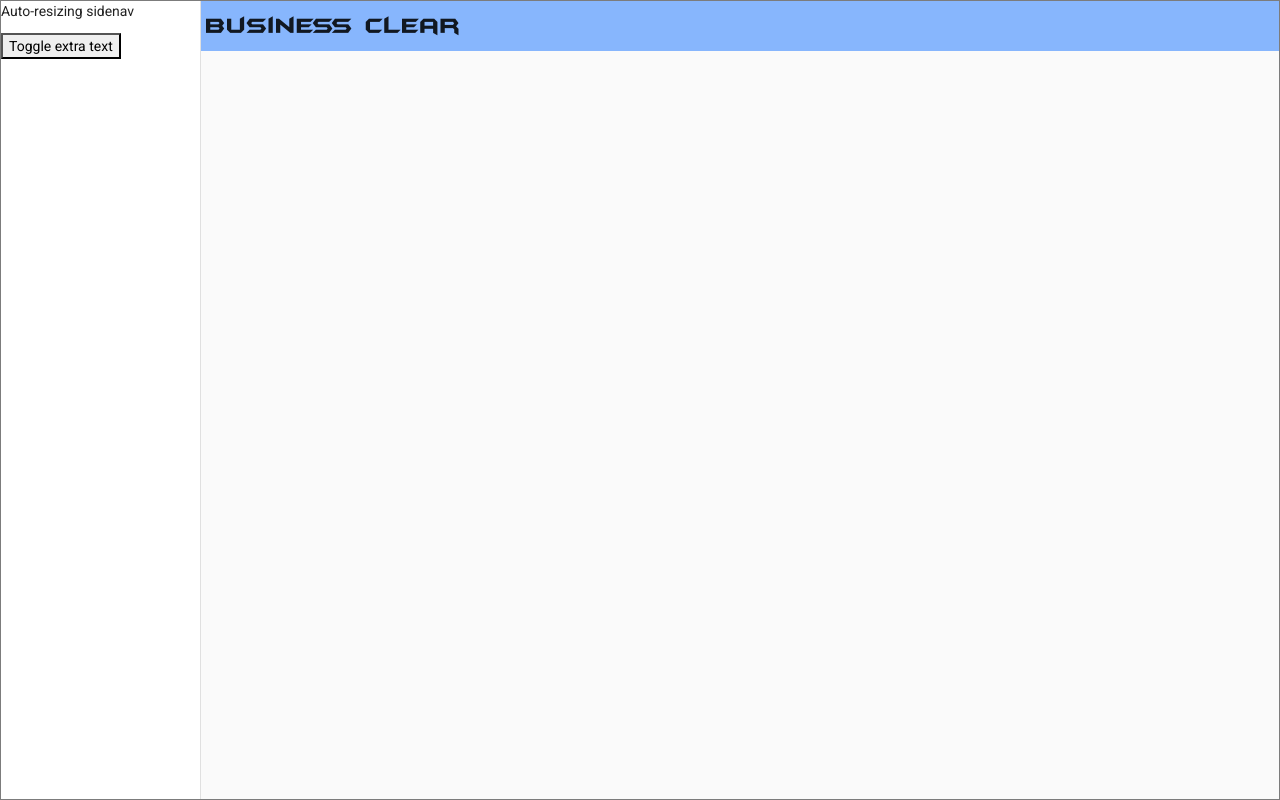
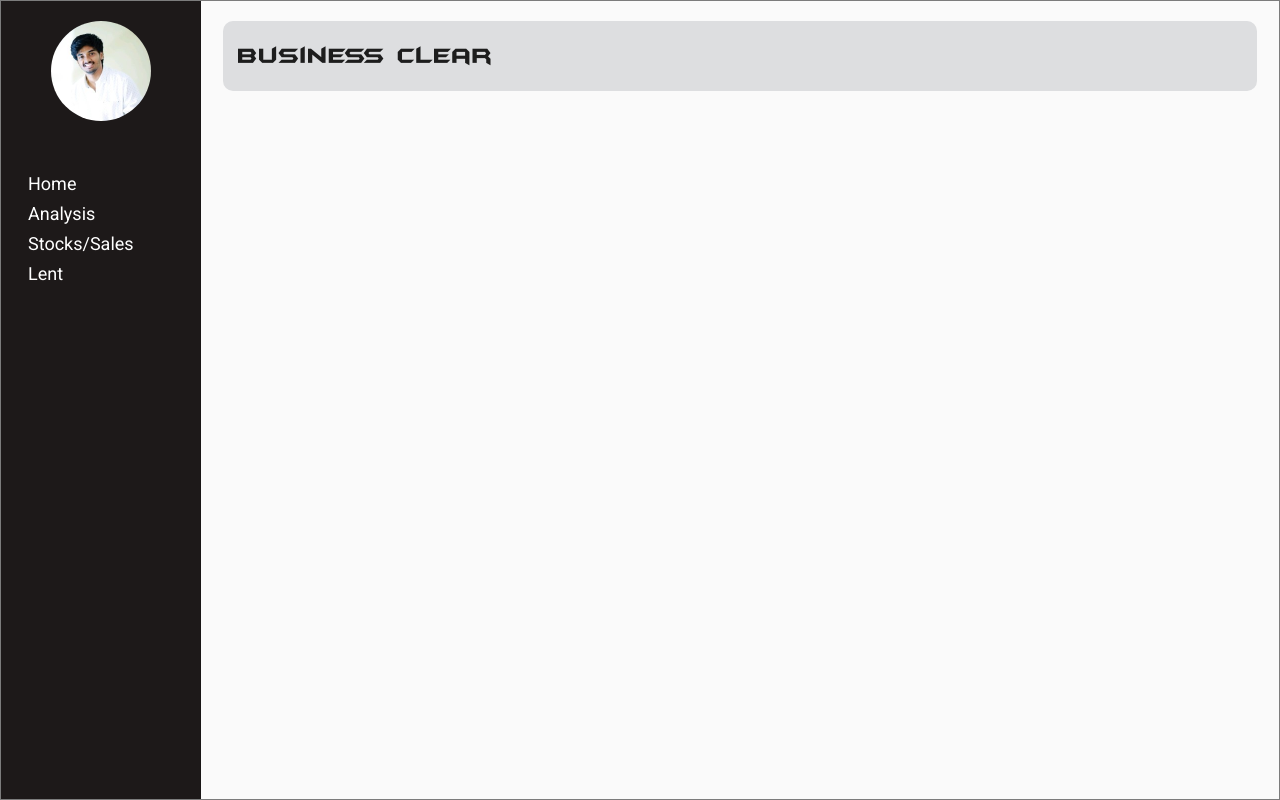
Before and after one commit to sanjeevseemakurthi/BusinessClear-FE, an Angular app: page /dashbord in a window 1280 px wide. Built offline with nearby package versions, Linux system fonts and the light colour scheme.

Commit message:
nav bar changes

```diff
--- a/src/app/dashbord/sidenav/sidenav.component.html
+++ b/src/app/dashbord/sidenav/sidenav.component.html
@@ -1,10 +1,25 @@
 <mat-drawer-container class="example-container" autosize>
     <mat-drawer [opened] = "sidenavtoggle || islargescreen" class="example-sidenav" mode="side">
-      <p>Auto-resizing sidenav</p>
-      <p *ngIf="showFiller">Lorem, ipsum dolor sit amet consectetur.</p>
-      <button (click)="showFiller = !showFiller" mat-raised-button>
-        Toggle extra text
-      </button>
+      <div class="container-fluid">
+        <div class="row">
+          <div class="col image-space">
+            <img class="image-circle" src="../../../assets/images/sanju-profile-pic.jpg" alt="">
+          </div>
+        </div>
+        <div class="row mt-5">
+          <div class="col">
+            <div *ngFor = "let item of menuitems">
+              <div class="sidenav-content-menu">
+                <div class="sidenav-content-menu-icon">
+                </div>
+                <div class="sidenav-content-menu-name">
+                  {{item.name}}
+                </div>
+              </div>
+            </div>
+          </div>
+        </div>
+      </div>
     </mat-drawer>
 
     <div class="example-sidenav-content">
--- a/src/app/dashbord/sidenav/sidenav.component.scss
+++ b/src/app/dashbord/sidenav/sidenav.component.scss
@@ -5,14 +5,18 @@
   }
 
   .example-sidenav-content {
-    height: 100%;
   }
   .example-sidenav{
     max-width: 200px;
     min-width: 200px;
+    background-color: #1d1919;
   }
   .top-nav {
-    background-color: rgb(135, 182, 253);
+    background-color: rgb(221, 222, 224);
+    padding: 10px;
+    border-radius: 10px;
+    margin: 10px;
+    margin-top: 20px;
   }
   .nav-col-button {
     padding: 5px;
@@ -36,3 +40,34 @@
     font-size: x-large;
     font-family: 'batmfa';
   }
+  .image-space {
+    width: 200px;
+    display: block;
+    display: flex;
+    justify-content: center;
+  }
+  .image-circle{
+    margin-top: 20px;
+    width: 100px;
+    height: 100px;
+    border-radius: 50%;
+    background: url('../../../assets/images/sanju-profile-pic.jpg');
+    object-fit: fill;
+  }
+  .sidenav-content-menu {
+    display: flex;
+    color: white;
+    align-items: center;
+  }
+  .sidenav-content-menu :hover {
+    display: flex;
+    color: rgb(236, 167, 76);
+    align-items: center;
+  }
+  .sidenav-content-menu-icon {
+    padding: 5px;
+  }
+  .sidenav-content-menu-name {
+    padding: 5px;
+    font-size: 18px;
+  }
--- a/src/app/dashbord/sidenav/sidenav.component.ts
+++ b/src/app/dashbord/sidenav/sidenav.component.ts
@@ -8,7 +8,24 @@ import { BreakpointObserver, Breakpoints } from '@angular/cdk/layout';
 export class SidenavComponent implements OnInit {
   islargescreen = false;
   showFiller = false;
-  sidenavtoggle = true
+  sidenavtoggle = true;
+  imageurl = '';
+  menuitems = [
+    {
+      icon :'fa-home',
+      name : 'Home'
+    },
+    {
+      icon :' fa-chart-bar',
+      name : 'Analysis'
+    },{
+      icon :'fa-chart-pie',
+      name : 'Stocks/Sales'
+    },{
+      icon :'fa-money-bill',
+      name : 'Lent'
+    },
+  ]
   constructor( breakpointObserver: BreakpointObserver) {
     breakpointObserver
     .observe([Breakpoints.Large])
```
Also changed, not shown: src/assets/images/sanju-profile-pic.jpg (added).
